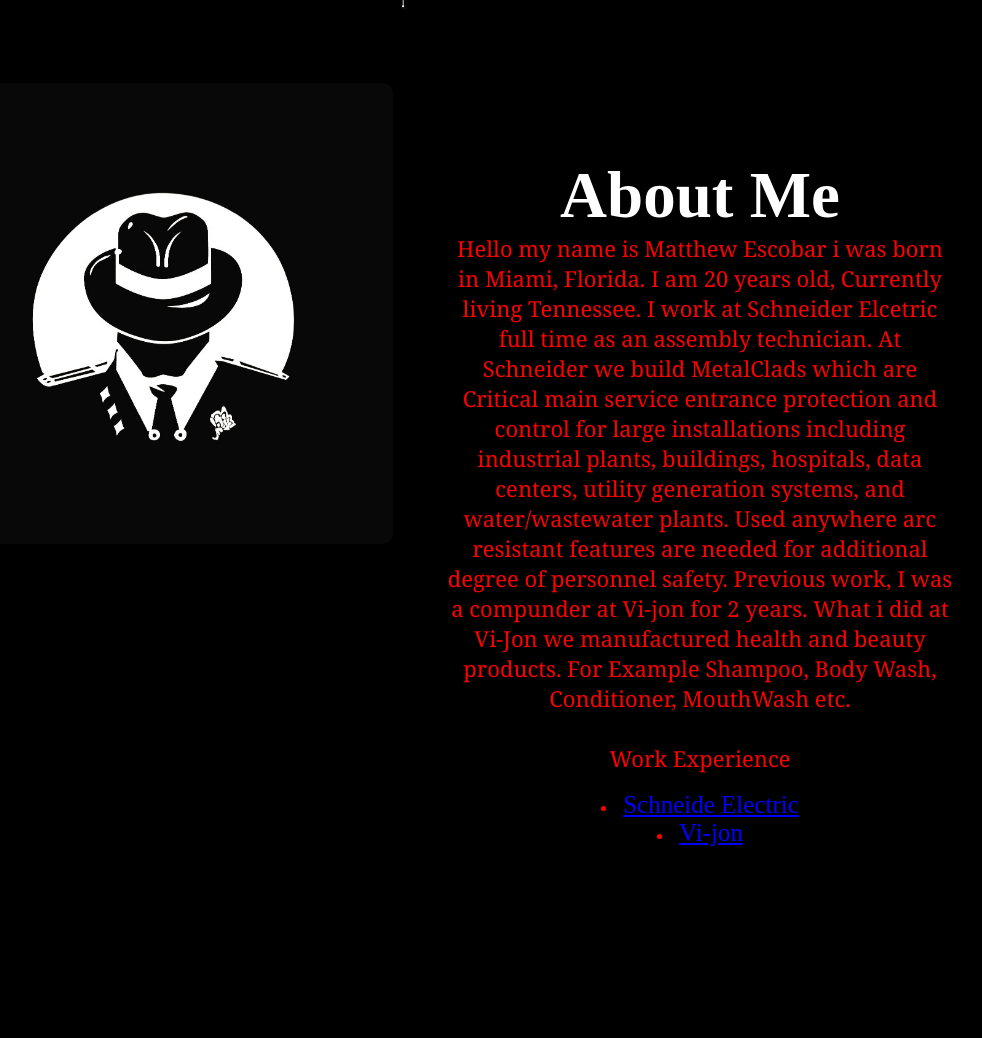
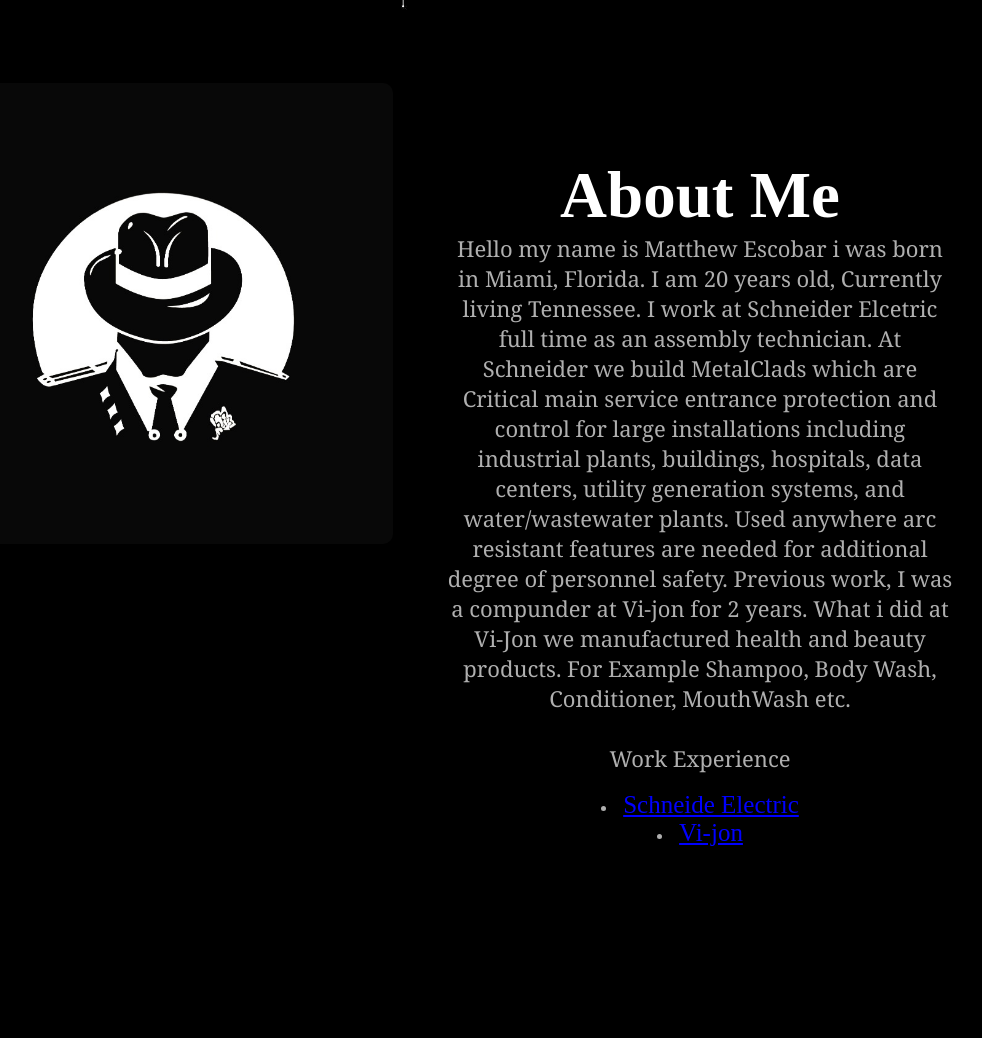
Before and after one commit to mattesco1022/capstone, a PHP site: page / in a window 1280 px wide. Shown: the part 625-1663 px from the top of the page, without its empty margins (196-1178 px from the left). Run offline with PHP 8.4, Linux system fonts and the light colour scheme.

Commit message:
changed red to gray color in css

```diff
--- a/style.css
+++ b/style.css
@@ -46,7 +46,7 @@
     margin-top: 50px;
     margin-bottom: 50px;
     padding: 200px 0px;
-    color: rgb(255, 0, 0);
+    color: rgb(175, 175, 175);
 }
 .row{
     display: flex;
```
